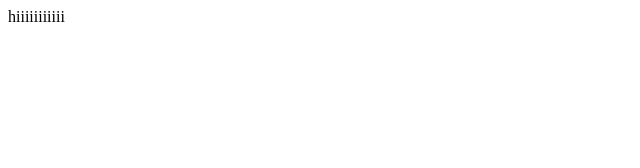
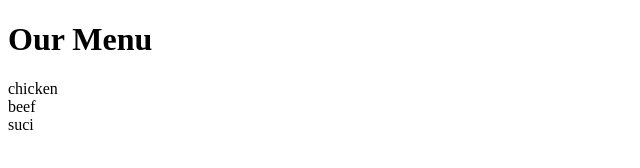
Before and after one commit to Montasserjobbeh/test_css, a plain HTML site: page module2-solution/index.html in a window 1280 px wide. Shown: the whole page, without its empty margins (0-640 px from the left). Drawn offline with Linux system fonts and the light colour scheme.

Commit message:
second_modify

```diff
--- a/module2-solution/index.html
+++ b/module2-solution/index.html
@@ -1,9 +1,13 @@
 <!DOCTYPE html>
 <html>
 <head>
-	<title>heloo</title>
+	<meta charset="utf--8">
+	<title>helloo</title>
 </head>
 <body>
- hiiiiiiiiiii
+<h1> Our Menu </h1>
+<div>chicken</div>
+<div>beef</div>
+<div>suci</div>
 </body>
 </html>
```
Also changed, not shown: module2-solution/solution.css (added).
